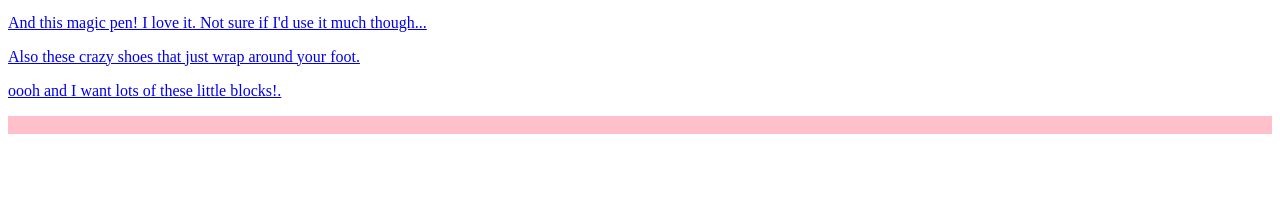
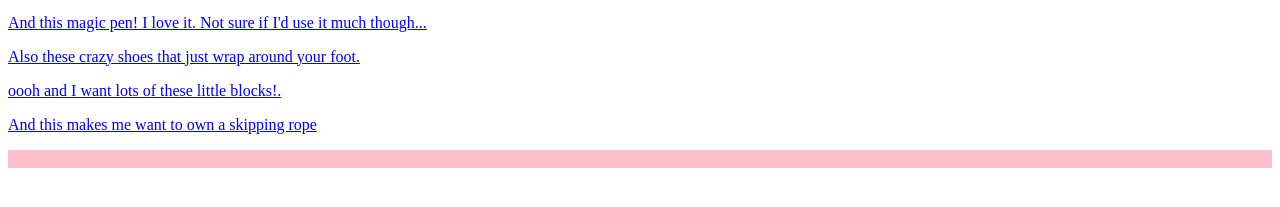
Before and after one commit to hyper-active/AnimalKingdom, a plain HTML site: page index.html in a window 1280 px wide. Shown: the part 359-566 px from the top of the page. Drawn offline with Linux system fonts and the light colour scheme.

Commit message:
Update index.html

```diff
--- a/index.html
+++ b/index.html
@@ -21,7 +21,7 @@ I hope you have a good week at work and also with your ping pong competition!-->
       <p><a href="https://thescribblepen.com/">And this magic pen! I love it. Not sure if I'd use it much though...</a></p>
        <p><a href="https://eu.vibram.com/en/shop/furoshiki/">Also these crazy shoes that just wrap around your foot.</a></p>
         <p><a href="http://www.hypercell.co.uk/">oooh and I want lots of these little blocks!.</a></p>
-
+<p><a href="http://www.smart-rope.com/">And this makes me want to own a skipping rope</a></p>
 
 <marquee bgcolor="pink" direction="up">
 Rolling kisses xxx
```
